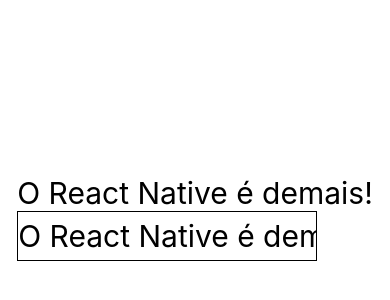
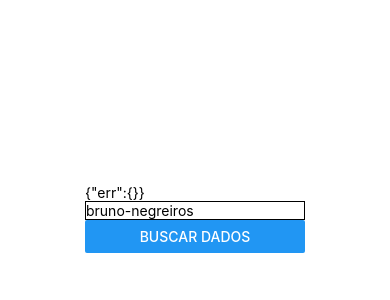
Before and after one commit to bruno-negreiros/react-native_casa-do-codigo, a React Native app: screen / in a window 390 px wide. Shown: the part 204-504 px from the top of the page. Built offline with nearby package versions, Linux system fonts and the light colour scheme; no server answers.

Commit message:
ajax and apis

```diff
--- a/App.js
+++ b/App.js
@@ -1,13 +1,13 @@
 import { StatusBar } from 'expo-status-bar';
 import { StyleSheet, View } from 'react-native';
 import React from 'react';
-import Event from './components/Event';
+import UserGithub from './components/UserGithub';
 
 export default function App() {
   return (
     <View style={styles.container}>
       <StatusBar style="auto" />
-      <Event></Event>
+      <UserGithub></UserGithub>
     </View>
   );
 }
--- a/components/Event.js
+++ b/components/Event.js
@@ -2,9 +2,18 @@
 import { View, Text, TextInput, StyleSheet } from "react-native";
 
 export default class Event extends React.Component {
-  state = {
-    input: "O React Native é demais!",
-  };
+  constructor(props) {
+    super(props);
+    this.state = {
+      input: '',
+    };
+
+    this.changeInput = this.changeInput.bind(this);
+  }
+
+  changeInput(input) {
+    this.setState({input});
+  }
 
   render() {
     return (
@@ -13,7 +22,8 @@
         <TextInput
           style={styles.input}
           value={this.state.input}
-          onChangeText={(input) => this.setState({input})}></TextInput>
+          onChangeText={this.changeInput}>
+        </TextInput>
       </View>
     );
   }
--- /dev/null
+++ b/components/UserGithub.js
@@ -0,0 +1,63 @@
+import React from "react";
+import { Button, Text, View, TextInput, StyleSheet } from "react-native";
+
+export default class UserGithub extends React.Component {
+  constructor(props) {
+    super(props);
+
+    this.state = {
+      data: {},
+      user: "bruno-negreiros",
+    };
+
+    this.fetchData = this.fetchData.bind(this);
+  }
+
+  componentDidMount() {
+    this.fetchData();
+  }
+
+  fetchData() {
+    fetch(`https://api.github.com/users/${this.state.user}`)
+      .then((response) => response.json())
+      .then((json) => this.setState({ data: json }))
+      .catch((err) => this.setState({ data: { err } }));
+  }
+
+  render() {
+    return (
+      <View style={styles.container}>
+        <Text>{JSON.stringify(this.state.data)}</Text>
+        <View>
+          <TextInput
+            style={styles.input}
+            onChangeText={(user) => {
+              this.setState({ user });
+            }}
+            value={this.state.user}
+          ></TextInput>
+        </View>
+        <View>
+          <Button
+            onPress={this.fetchData}
+            title="Buscar Dados"
+            accessibilityLabel="Busque os dados do usuário no GitHub"
+          />
+        </View>
+      </View>
+    );
+  }
+}
+
+const styles = StyleSheet.create({
+  container: {
+    flex: 1,
+    backgroundColor: "#fff",
+    alignItems: "center",
+    justifyContent: "center",
+    alignItems: "stretch"
+  },
+  input: {
+    borderWidth: 1
+  }
+});
```
